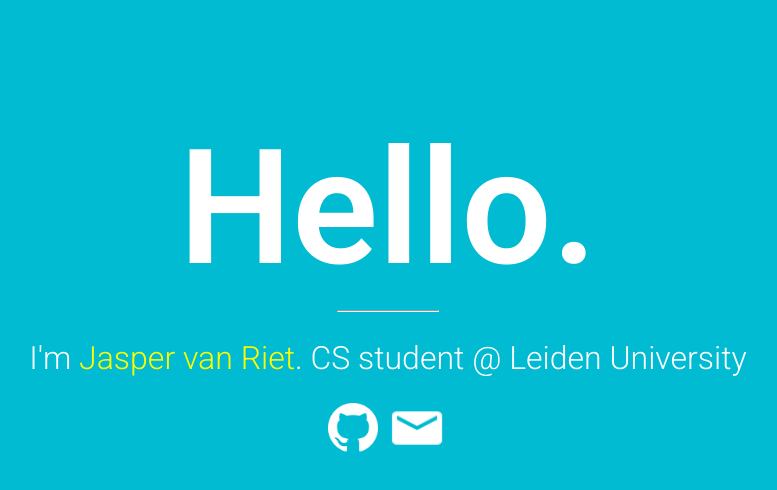
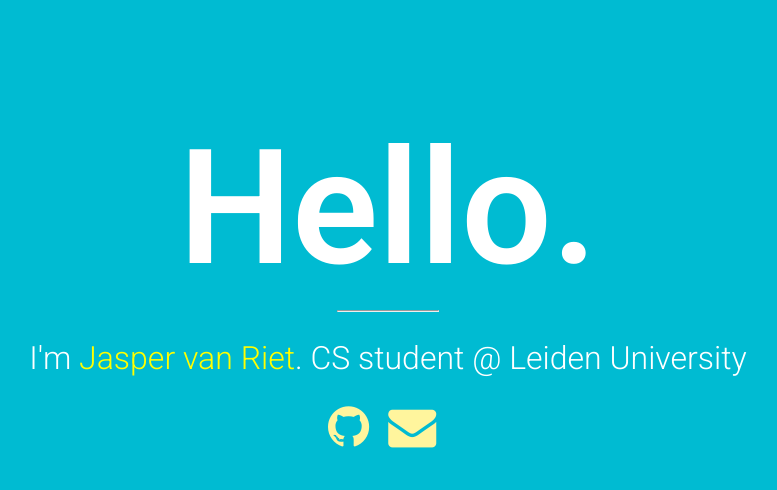
Before and after one commit to JaspervanRiet/JaspervanRiet.github.io, a plain HTML site: page index.html in a window 1280 px wide. Shown: the whole page, without its empty margins (252-1029 px from the left). Drawn offline with Linux system fonts and the light colour scheme.

Commit message:
Transitioned to font-awesome, styled icons

```diff
--- a/index.css
+++ b/index.css
@@ -30,7 +30,7 @@ h2 {
 }
 
 hr {
-    color: #FFFFFF;
+    color: #FFFF00;
     width: 100px;
 }
 
@@ -53,14 +53,22 @@ hr {
 }
 
 #icon_github {
-    height: 50px;
-    width: 50px;
-    padding-right: 5px;
+    font-size: 3em;
+    color: #FFF59D;
+    padding-right: 15px;
+}
+
+#icon_github:hover {
+    color: #424242;
 }
 
 #icon_email {
-    height: 50px;
-    width: 60px;
+    font-size: 3em;
+    color: #FFF59D;
+}
+
+#icon_email:hover {
+    color: #424242;
 }
 
 #name {
--- a/index.html
+++ b/index.html
@@ -9,6 +9,9 @@
 		  rel='stylesheet'
 		  type='text/css'>
 
+	<link rel="stylesheet"
+		  href="//maxcdn.bootstrapcdn.com/font-awesome/4.3.0/css/font-awesome.min.css">
+
 </head>
 <body>
 
@@ -18,8 +21,8 @@
 		<h2>I'm <span id="name">Jasper van Riet</span>. CS student @ Leiden University</h2>
 
 		<div id="content_social">
-			<a href="https://github.com/JaspervanRiet"><img src="img/icon_github.png" id="icon_github"></a>
-			<a href="mailto:hello@jaspervanriet.com"><img src="img/icon_email.png" id="icon_email"></a>
+			<a href="https://github.com/JaspervanRiet"><i class="fa fa-github" id="icon_github"></i></a>
+			<a href="mailto:hello@jaspervanriet.com"><i class="fa fa-envelope" id="icon_email"></i></a>
 		</div>
 	</div>
 
```
Also changed, not shown: img/icon_email.png (deleted), img/icon_github.png (deleted).
